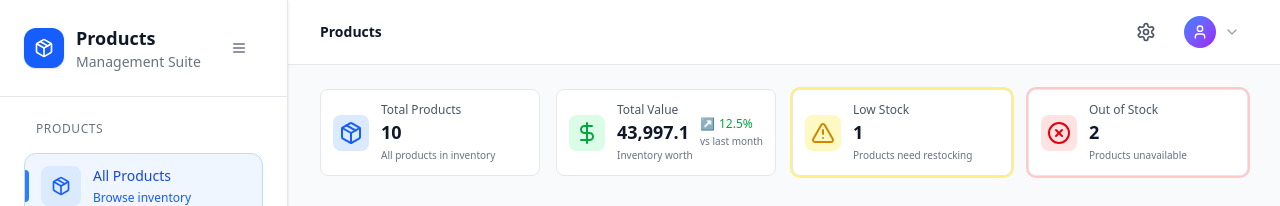
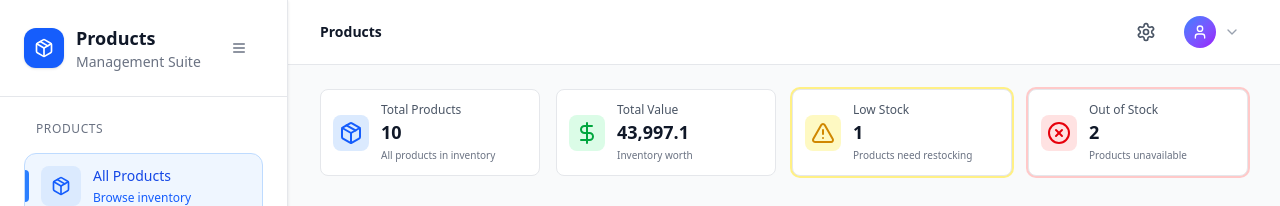
Before and after one commit to zelhajou/product-dashboard, a React (Vite) app: page /products in a window 1280 px wide. Shown: the top 206 px of the page. Built offline with nearby package versions, Linux system fonts and the light colour scheme.

Commit message:
refactor: remove unused trend data from StatsCard and clean up validation helpers

```diff
--- a/src/pages/products/ProductList.tsx
+++ b/src/pages/products/ProductList.tsx
@@ -114,11 +114,6 @@ export function ProductList() {
           title="Total Value"
           value={`${stats.totalValue.toLocaleString()}`}
           subtitle="Inventory worth"
-          trend={{
-            value: 12.5,
-            isPositive: true,
-            label: "vs last month",
-          }}
         />
 
         <StatsCard
--- a/src/utils/validation.ts
+++ b/src/utils/validation.ts
@@ -64,7 +64,6 @@ export const searchValidation = {
 
 export const filtersSchema = z.object(searchValidation);
 
-// Custom validation helpers using shared constants
 export const validationHelpers = {
   // Check if price is reasonable
   isPriceReasonable: (price: number): boolean => {
```
